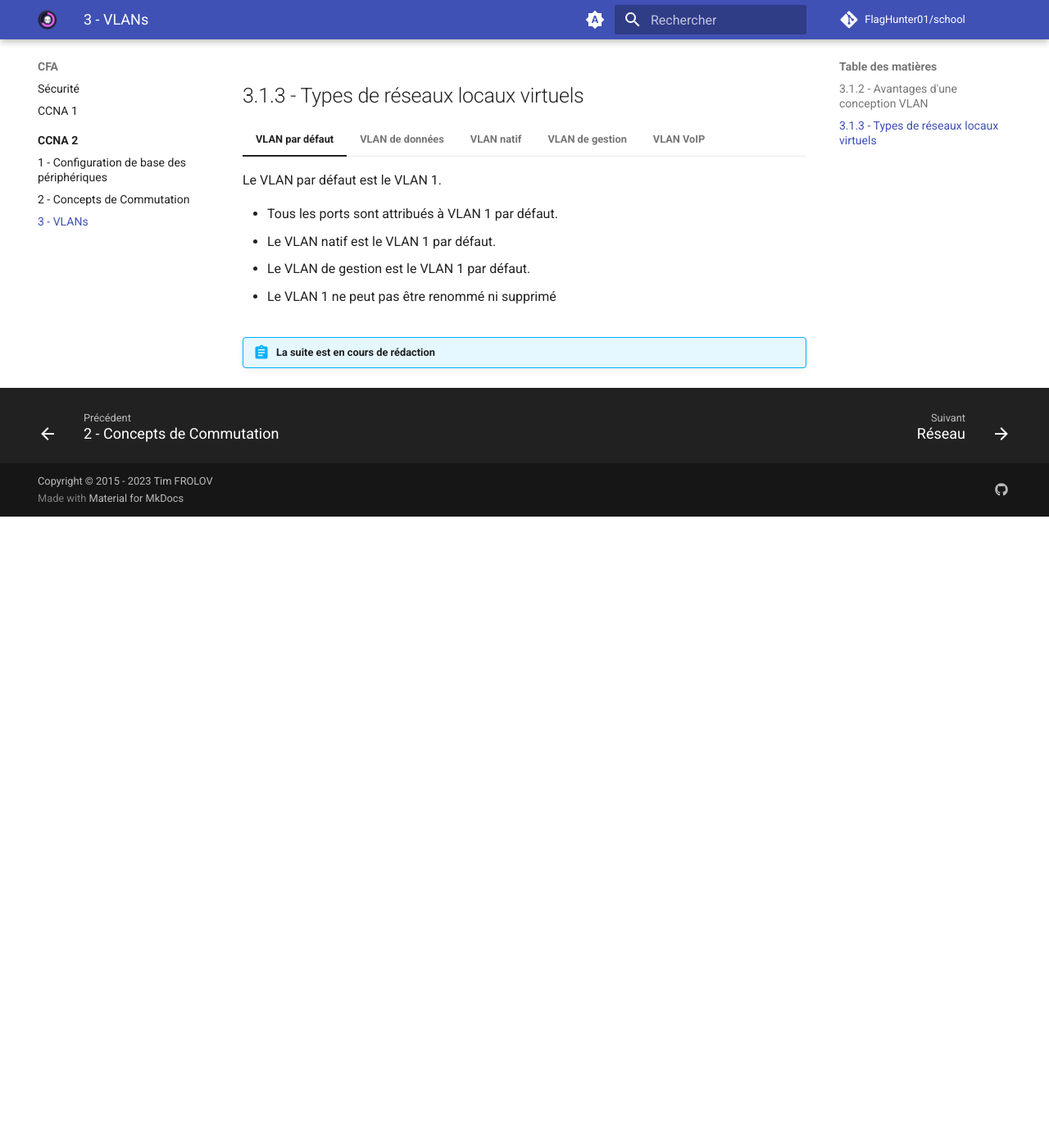
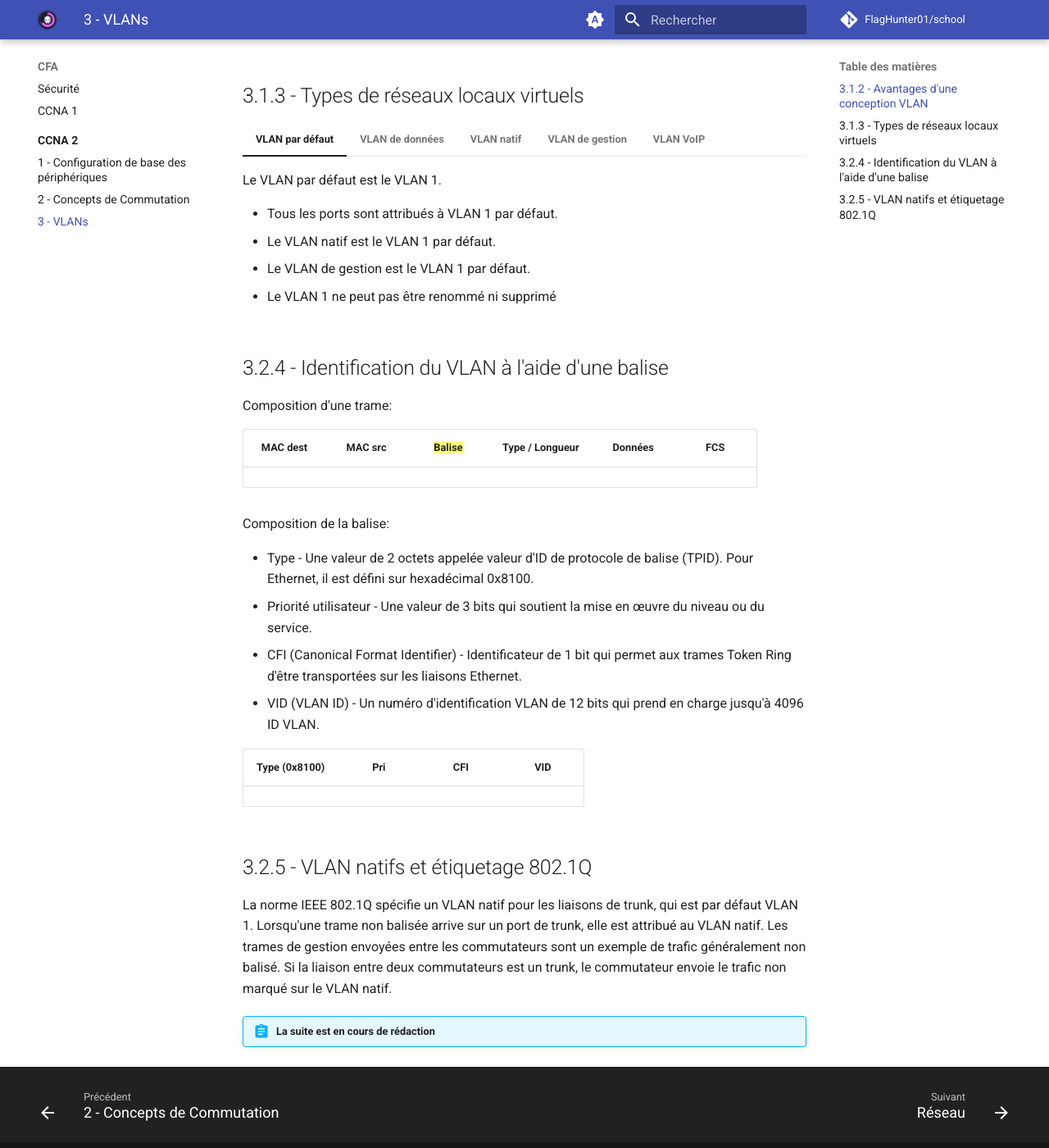
Before and after one commit to Sech-zehn/school, an MkDocs documentation site: the page built from docs/cfa/3.md, in a window 1280 px wide and 1400 px high, scrolled down 799 px. Shown: the whole window at 82% size. Built offline with MkDocs 1.6.1 and Material for MkDocs 9.7.7, drawn with Linux system fonts in a browser that asks for light colours; comment, search, counter and statistics services are not loaded; before the commit the page ends 1429 px from its top, so only the background shows below that.

Commit message:
Suite de la rédaction de 3

```diff
--- a/docs/cfa/3.md
+++ b/docs/cfa/3.md
@@ -51,5 +51,28 @@ description:  Les VLANs sont créés au niveau de la couche 2 pour réduire ou
 
      - Pour remplir ces conditions, le réseau entier doit être conçu pour prendre en charge la voix sur IP.
 
+## 3.2.4 - Identification du VLAN à l'aide d'une balise
+
+Composition d'une trame:
+
+| MAC dest | MAC src | ==Balise== | Type / Longueur | Données | FCS |
+|:---:|:---:|:---:|:---:|:---:|:---:|
+
+Composition de la balise:
+
+ - Type - Une valeur de 2 octets appelée valeur d'ID de protocole de balise (TPID). Pour Ethernet, il est défini sur hexadécimal 0x8100.
+ - Priorité utilisateur - Une valeur de 3 bits qui soutient la mise en œuvre du niveau ou du service.
+ - CFI (Canonical Format Identifier) - Identificateur de 1 bit qui permet aux trames Token Ring d'être transportées sur les liaisons Ethernet.
+ - VID (VLAN ID) - Un numéro d'identification VLAN de 12 bits qui prend en charge jusqu'à 4096 ID VLAN.
+
+| Type (0x8100) | Pri | CFI | VID |
+|:---:|:---:|:---:|:---:|
+
+
+## 3.2.5 - VLAN natifs et étiquetage 802.1Q
+
+La norme IEEE 802.1Q spécifie un VLAN natif pour les liaisons de trunk, qui est par défaut VLAN 1. Lorsqu'une trame non balisée arrive sur un port de trunk, elle est attribué au VLAN natif. Les trames de gestion envoyées entre les commutateurs sont un exemple de trafic généralement non balisé. Si la liaison entre deux commutateurs est un trunk, le commutateur envoie le trafic non marqué sur le VLAN natif.
+
+
 
 !!! abstract "La suite est en cours de rédaction"
```
